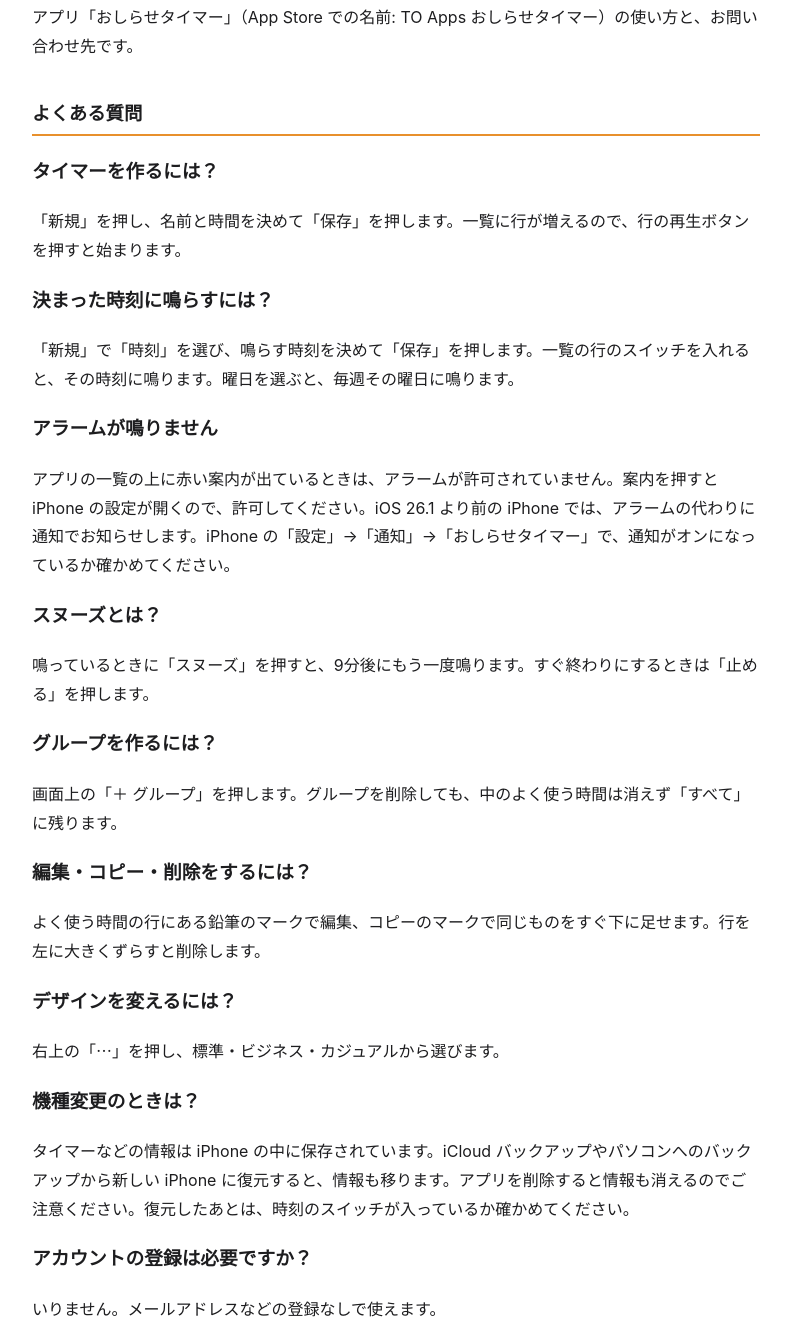
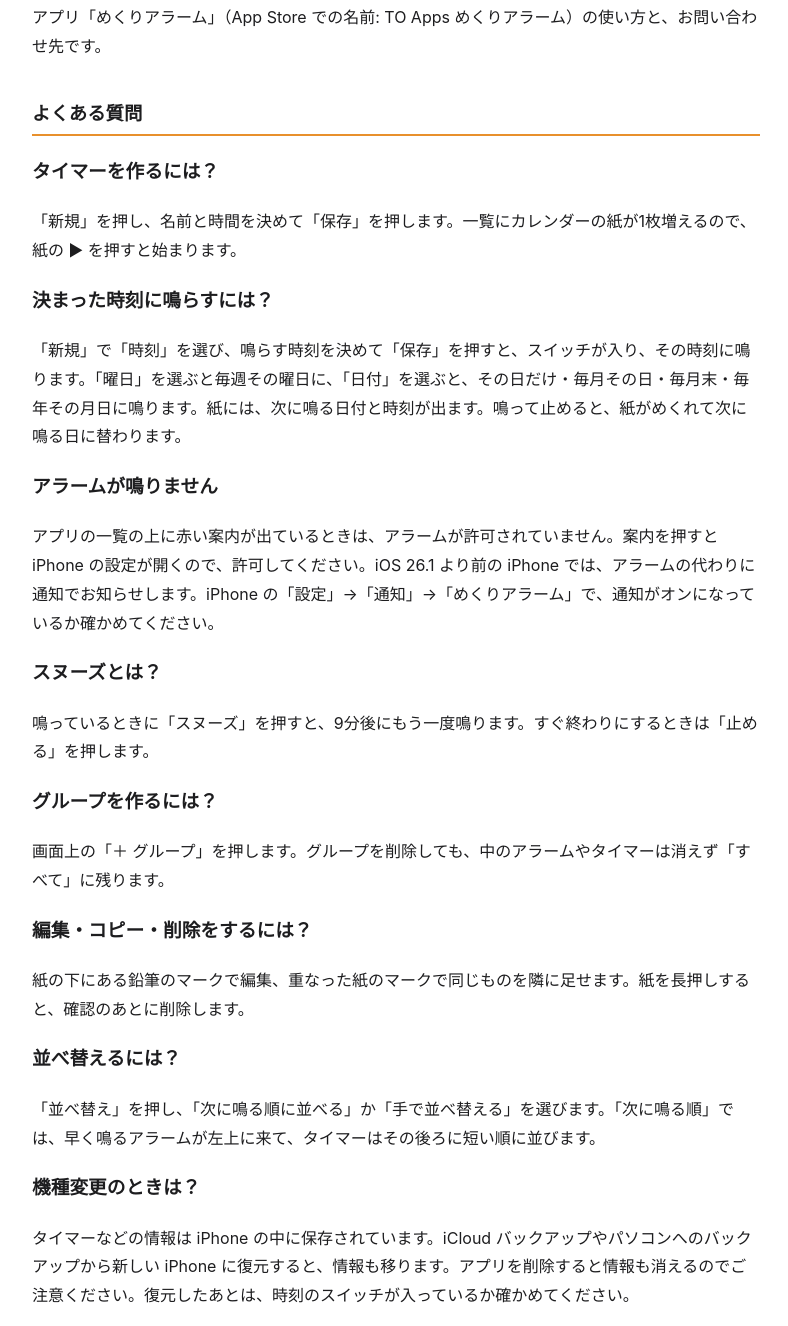
Before and after one commit to gekimax2000/schedule, a plain HTML site: page oshirase/support.html in a window 1280 px wide. Shown: the part 123-1449 px from the top of the page, without its empty margins (244-1032 px from the left). Drawn offline with Linux system fonts and the light colour scheme.

Commit message:
めくりアラーム（旧 おしらせタイマー）のサポートとプライバシーポリシーを更新（改定日 2026年11月15日）
Co-Authored-By: Claude Opus 5.5 <noreply@anthropic.com>

```diff
--- a/oshirase/support.html
+++ b/oshirase/support.html
@@ -3,37 +3,37 @@
 <head>
 <meta charset="utf-8">
 <meta name="viewport" content="width=device-width, initial-scale=1">
-<title>サポート | おしらせタイマー</title>
+<title>サポート | めくりアラーム</title>
 <link rel="stylesheet" href="style.css">
 </head>
 <body>
 <main>
 <nav><a href="privacy.html">プライバシーポリシー</a></nav>
 <h1>サポート</h1>
-<p>アプリ「おしらせタイマー」（App Store での名前: TO Apps おしらせタイマー）の使い方と、お問い合わせ先です。</p>
+<p>アプリ「めくりアラーム」（App Store での名前: TO Apps めくりアラーム）の使い方と、お問い合わせ先です。</p>
 
 <h2>よくある質問</h2>
 
 <h3>タイマーを作るには？</h3>
-<p>「新規」を押し、名前と時間を決めて「保存」を押します。一覧に行が増えるので、行の再生ボタンを押すと始まります。</p>
+<p>「新規」を押し、名前と時間を決めて「保存」を押します。一覧にカレンダーの紙が1枚増えるので、紙の ▶︎ を押すと始まります。</p>
 
 <h3>決まった時刻に鳴らすには？</h3>
-<p>「新規」で「時刻」を選び、鳴らす時刻を決めて「保存」を押します。一覧の行のスイッチを入れると、その時刻に鳴ります。曜日を選ぶと、毎週その曜日に鳴ります。</p>
+<p>「新規」で「時刻」を選び、鳴らす時刻を決めて「保存」を押すと、スイッチが入り、その時刻に鳴ります。「曜日」を選ぶと毎週その曜日に、「日付」を選ぶと、その日だけ・毎月その日・毎月末・毎年その月日に鳴ります。紙には、次に鳴る日付と時刻が出ます。鳴って止めると、紙がめくれて次に鳴る日に替わります。</p>
 
 <h3>アラームが鳴りません</h3>
-<p>アプリの一覧の上に赤い案内が出ているときは、アラームが許可されていません。案内を押すと iPhone の設定が開くので、許可してください。iOS 26.1 より前の iPhone では、アラームの代わりに通知でお知らせします。iPhone の「設定」→「通知」→「おしらせタイマー」で、通知がオンになっているか確かめてください。</p>
+<p>アプリの一覧の上に赤い案内が出ているときは、アラームが許可されていません。案内を押すと iPhone の設定が開くので、許可してください。iOS 26.1 より前の iPhone では、アラームの代わりに通知でお知らせします。iPhone の「設定」→「通知」→「めくりアラーム」で、通知がオンになっているか確かめてください。</p>
 
 <h3>スヌーズとは？</h3>
 <p>鳴っているときに「スヌーズ」を押すと、9分後にもう一度鳴ります。すぐ終わりにするときは「止める」を押します。</p>
 
 <h3>グループを作るには？</h3>
-<p>画面上の「＋ グループ」を押します。グループを削除しても、中のよく使う時間は消えず「すべて」に残ります。</p>
+<p>画面上の「＋ グループ」を押します。グループを削除しても、中のアラームやタイマーは消えず「すべて」に残ります。</p>
 
 <h3>編集・コピー・削除をするには？</h3>
-<p>よく使う時間の行にある鉛筆のマークで編集、コピーのマークで同じものをすぐ下に足せます。行を左に大きくずらすと削除します。</p>
+<p>紙の下にある鉛筆のマークで編集、重なった紙のマークで同じものを隣に足せます。紙を長押しすると、確認のあとに削除します。</p>
 
-<h3>デザインを変えるには？</h3>
-<p>右上の「⋯」を押し、標準・ビジネス・カジュアルから選びます。</p>
+<h3>並べ替えるには？</h3>
+<p>「並べ替え」を押し、「次に鳴る順に並べる」か「手で並べ替える」を選びます。「次に鳴る順」では、早く鳴るアラームが左上に来て、タイマーはその後ろに短い順に並びます。</p>
 
 <h3>機種変更のときは？</h3>
 <p>タイマーなどの情報は iPhone の中に保存されています。iCloud バックアップやパソコンへのバックアップから新しい iPhone に復元すると、情報も移ります。アプリを削除すると情報も消えるのでご注意ください。復元したあとは、時刻のスイッチが入っているか確かめてください。</p>
```
Also changed, not shown: oshirase/privacy.html (+5 -5 lines).
